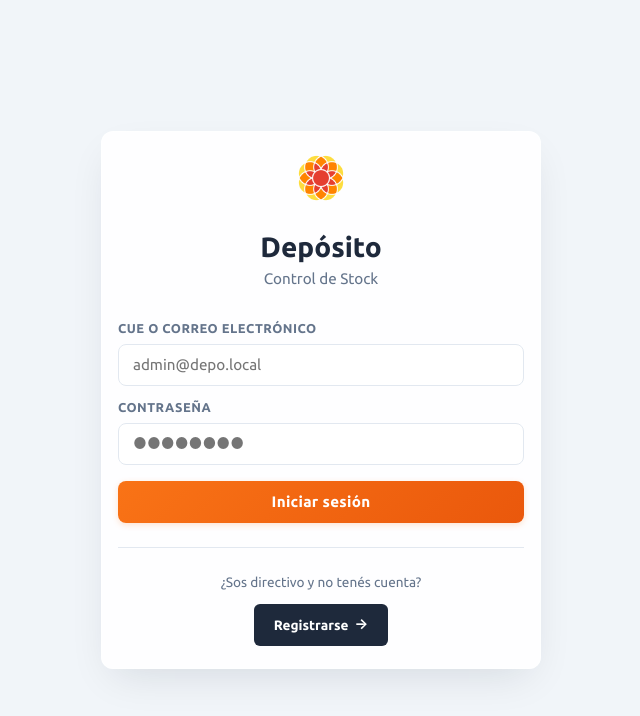
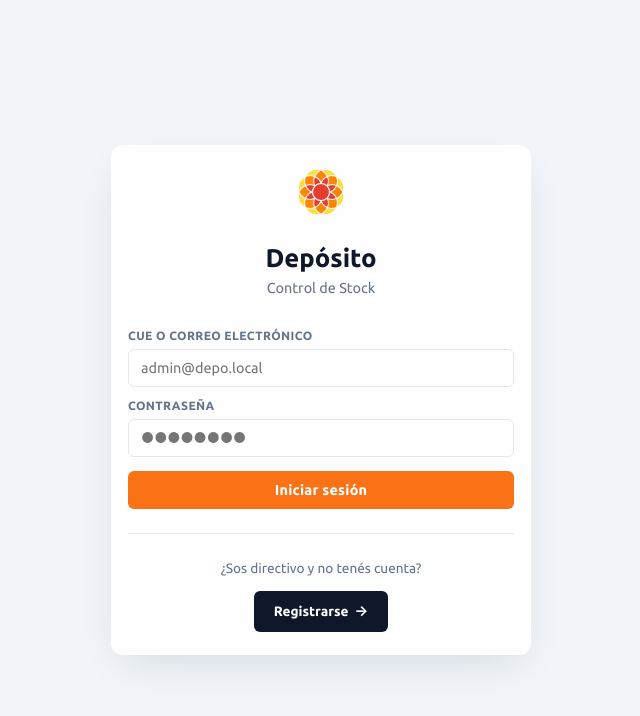
Before and after one commit to Nahuel-Tapia/Depo, a React (Vite) app in the folder frontend/: page / in a window 1280 px wide. Shown: the top 716 px of the page, without its empty margins (319-959 px from the left). Built offline with nearby package versions, Linux system fonts and the light colour scheme; no server answers.

Commit message:
style(ui): diseño minimalista plano sin sombras pesadas, gradientes ni efectos innecesarios

```diff
--- a/frontend/src/styles/components.css
+++ b/frontend/src/styles/components.css
@@ -1,14 +1,12 @@
 /* ===== FORMS ===== */
 label {
   display: block;
-  margin: 12px 0 6px;
+  margin: 10px 0 4px;
   font-weight: 600;
-  font-size: 0.8rem;
+  font-size: 0.75rem;
   color: var(--muted);
   text-transform: uppercase;
-  letter-spacing: 0.5px;
-  position: static;
-  padding-left: 0;
+  letter-spacing: 0.4px;
 }
 
 label::before {
@@ -19,111 +17,95 @@ input,
 select,
 button {
   width: 100%;
-  padding: 10px 14px;
+  padding: 8px 12px;
   border-radius: var(--radius-md);
   border: 1px solid var(--border);
-  font-size: 0.95rem;
-  min-height: 42px;
+  font-size: 0.9rem;
+  min-height: 38px;
   display: flex;
   align-items: center;
-  transition: all 0.2s var(--ease-smooth);
+  transition: background-color 0.15s ease, border-color 0.15s ease;
   background-color: #ffffff;
+  box-shadow: none !important;
 }
 
 input:hover:not(:disabled),
 select:hover:not(:disabled) {
-  border-color: #cbd5e1;
+  border-color: #94a3b8;
 }
 
 input:focus,
 select:focus {
   outline: none;
   border-color: var(--orange);
-  box-shadow: 0 0 0 3.5px rgba(249, 115, 22, 0.15);
   background-color: #ffffff;
 }
 
 button {
-  margin-top: 16px;
-  margin-bottom: 16px;
+  margin-top: 14px;
+  margin-bottom: 14px;
   border: none;
-  background: linear-gradient(135deg, var(--orange) 0%, var(--orange-hover) 100%);
+  background: var(--orange);
   color: white;
   font-weight: 600;
-  letter-spacing: 0.2px;
+  font-size: 0.9rem;
   cursor: pointer;
   justify-content: center;
-  box-shadow: 0 2px 6px rgba(249, 115, 22, 0.2);
-  transition: all 0.2s var(--ease-smooth);
-  position: relative;
-  overflow: hidden;
+  box-shadow: none !important;
+  transition: background-color 0.15s ease;
+  transform: none !important;
 }
 
 button:hover:not(:disabled) {
-  transform: translateY(-2px);
-  box-shadow: var(--shadow-orange);
+  background: var(--orange-hover);
+  transform: none !important;
+  box-shadow: none !important;
 }
 
 button:active:not(:disabled) {
-  transform: translateY(0) scale(0.98);
-  box-shadow: 0 2px 4px rgba(249, 115, 22, 0.2);
+  transform: none !important;
+  box-shadow: none !important;
 }
 
 button:disabled {
   opacity: 0.5;
   cursor: not-allowed;
-  transform: none !important;
-  box-shadow: none !important;
 }
 
 button.secondary {
   background: #ffffff;
   color: var(--dark);
-  border: 1.5px solid var(--border);
+  border: 1px solid var(--border);
   width: auto;
   margin: 0;
-  padding: 8px 18px;
-  box-shadow: var(--shadow-sm);
+  padding: 6px 14px;
+  box-shadow: none !important;
 }
 
 button.secondary:hover:not(:disabled) {
-  border-color: var(--dark);
+  border-color: #94a3b8;
   background: #f8fafc;
   color: var(--dark);
-  box-shadow: var(--shadow-md);
 }
 
 /* ===== MESSAGES ===== */
-@keyframes msgSlideIn {
-  from {
-    opacity: 0;
-    transform: translateY(-8px);
-  }
-  to {
-    opacity: 1;
-    transform: translateY(0);
-  }
-}
-
 .msg {
-  margin-top: 14px;
-  margin-bottom: 14px;
-  padding: 14px 18px 14px 52px;
+  margin-top: 12px;
+  margin-bottom: 12px;
+  padding: 10px 14px;
   min-height: 20px;
   border-radius: var(--radius-md);
-  font-size: 0.9rem;
+  font-size: 0.88rem;
   font-weight: 500;
-  line-height: 1.5;
-  border-left: 5px solid transparent;
-  position: relative;
-  box-shadow: var(--shadow-md);
+  line-height: 1.4;
+  border-left: 4px solid transparent;
+  box-shadow: none;
   display: none;
 }
 
 .msg.show {
   display: flex;
   align-items: center;
-  animation: msgSlideIn 0.25s var(--ease-spring);
 }
 
 .msg::before {
@@ -135,7 +117,6 @@ button.secondary:hover:not(:disabled) {
   background: #f0fdf4;
   border: 1px solid #bbf7d0;
   border-left: 4px solid #22c55e;
-  padding-left: 18px;
 }
 
 .msg-error {
@@ -143,7 +124,6 @@ button.secondary:hover:not(:disabled) {
   background: #fef2f2;
   border: 1px solid #fecaca;
   border-left: 4px solid #ef4444;
-  padding-left: 18px;
 }
 
 .msg-warning {
@@ -151,7 +131,6 @@ button.secondary:hover:not(:disabled) {
   background: #fffbeb;
   border: 1px solid #fde68a;
   border-left: 4px solid #f59e0b;
-  padding-left: 18px;
 }
 
 .msg-info {
@@ -159,21 +138,20 @@ button.secondary:hover:not(:disabled) {
   background: #eff6ff;
   border: 1px solid #bfdbfe;
   border-left: 4px solid #3b82f6;
-  padding-left: 18px;
 }
 
 /* ===== GRID ===== */
 .grid {
   display: grid;
-  gap: 18px;
-  grid-template-columns: repeat(auto-fit, minmax(220px, 1fr));
-  margin-bottom: 20px;
+  gap: 14px;
+  grid-template-columns: repeat(auto-fit, minmax(200px, 1fr));
+  margin-bottom: 16px;
 }
 
 /* ===== TABLES ===== */
 table {
-  margin-top: 16px;
-  margin-bottom: 24px;
+  margin-top: 14px;
+  margin-bottom: 20px;
   width: 100%;
   border-collapse: separate;
   border-spacing: 0;
@@ -181,54 +159,49 @@ table {
   border-radius: var(--radius-md);
   overflow: hidden;
   border: 1px solid var(--border);
-  box-shadow: var(--shadow-sm);
+  box-shadow: none;
 }
 
 th,
 td {
   border-bottom: 1px solid var(--border);
   text-align: left;
-  padding: 14px 16px;
-  font-size: 0.92rem;
-  transition: background 0.15s ease;
+  padding: 10px 12px;
+  font-size: 0.88rem;
 }
 
 th {
   background: #f8fafc;
-  font-weight: 700;
+  font-weight: 600;
   color: var(--muted);
   text-transform: uppercase;
-  font-size: 0.78rem;
-  letter-spacing: 0.6px;
+  font-size: 0.75rem;
+  letter-spacing: 0.4px;
   white-space: nowrap;
-  border-bottom: 2px solid var(--border);
+  border-bottom: 1px solid var(--border);
 }
 
 tbody td {
   background: white;
-  color: #1e293b;
-}
-
-tbody tr {
-  transition: transform 0.15s ease, background 0.15s ease;
+  color: #0f172a;
 }
 
 tbody tr:hover td {
-  background: #f1f5f9;
+  background: #f8fafc;
 }
 
 tbody tr:last-child td {
   border-bottom: none;
 }
 
-/* Better table wrapper scrolling */
+/* Table wrapper */
 .table-wrapper {
   overflow-x: auto;
   -webkit-overflow-scrolling: touch;
-  margin-bottom: 20px;
+  margin-bottom: 16px;
   border-radius: var(--radius-md);
   border: 1px solid var(--border);
-  box-shadow: var(--shadow-sm);
+  box-shadow: none;
 }
 
 .table-wrapper table {
--- a/frontend/src/styles/premium.css
+++ b/frontend/src/styles/premium.css
@@ -85,13 +85,15 @@
   }
 }
 
-/* Rediseño de botones premium */
+/* Rediseño de botones flat */
 button:not(.secondary) {
-  letter-spacing: 0.3px;
+  letter-spacing: 0.2px;
+  box-shadow: none !important;
 }
 
 button:not(.secondary):hover {
-  box-shadow: var(--shadow-orange);
+  box-shadow: none !important;
+  transform: none !important;
 }
 
 /* Progress Indicators */
--- a/frontend/src/styles/variables.css
+++ b/frontend/src/styles/variables.css
@@ -3,7 +3,7 @@
 @import 'leaflet/dist/leaflet.css';
 
 :root {
-  --yellow: #facc15;
+  --yellow: #eab308;
   --orange: #f97316;
   --orange-hover: #ea580c;
   --orange-light: #fff7ed;
@@ -14,22 +14,22 @@
   --green-light: #ecfdf5;
   --blue: #3b82f6;
   --blue-light: #eff6ff;
-  --dark: #1e293b;
-  --dark-surface: #0f172a;
+  --dark: #0f172a;
+  --dark-surface: #1e293b;
   --card: #ffffff;
   --bg: #f8fafc;
   --text: #0f172a;
   --muted: #64748b;
   --border: #e2e8f0;
 
-  /* Clean Shadows & Radii */
-  --shadow-sm: 0 1px 2px 0 rgba(0, 0, 0, 0.05);
-  --shadow-md: 0 4px 6px -1px rgba(0, 0, 0, 0.06), 0 2px 4px -1px rgba(0, 0, 0, 0.03);
-  --shadow-lg: 0 10px 25px -5px rgba(0, 0, 0, 0.08), 0 4px 10px -2px rgba(0, 0, 0, 0.04);
+  /* Minimalist Flat UI - No heavy shadows */
+  --shadow-sm: none;
+  --shadow-md: none;
+  --shadow-lg: 0 4px 12px rgba(0, 0, 0, 0.05);
 
-  --radius-sm: 6px;
-  --radius-md: 8px;
-  --radius-lg: 12px;
+  --radius-sm: 4px;
+  --radius-md: 6px;
+  --radius-lg: 8px;
   --radius-pill: 9999px;
   --ease-smooth: cubic-bezier(0.4, 0, 0.2, 1);
 }
@@ -43,7 +43,7 @@ body {
   margin: 0;
   background: var(--bg);
   color: var(--text);
-  font-size: 0.95rem;
+  font-size: 0.92rem;
   font-weight: 400;
   line-height: 1.5;
   -webkit-font-smoothing: antialiased;
@@ -55,7 +55,7 @@ body {
   display: flex;
   align-items: flex-start;
   justify-content: center;
-  padding: 24px;
+  padding: 20px;
 }
 
 .auth-container {
@@ -69,19 +69,19 @@ body {
 .card {
   width: 100%;
   background: var(--card);
-  border-radius: var(--radius-lg);
-  box-shadow: var(--shadow-sm);
-  padding: 32px 36px;
+  border-radius: var(--radius-md);
+  box-shadow: none;
+  padding: 28px 32px;
   min-height: 90vh;
   border: 1px solid var(--border);
 }
 
 .auth-card {
-  width: min(440px, 100%);
+  width: min(420px, 100%);
   min-height: auto;
-  padding: 36px;
-  border-radius: var(--radius-lg);
-  box-shadow: var(--shadow-lg);
+  padding: 32px;
+  border-radius: var(--radius-md);
+  box-shadow: 0 4px 16px rgba(0, 0, 0, 0.04);
   background: #ffffff;
   border: 1px solid var(--border);
 }
@@ -91,14 +91,13 @@ body {
   display: flex;
   justify-content: space-between;
   align-items: center;
-  margin: -32px -36px 28px -36px;
-  padding: 16px 36px;
+  margin: -28px -32px 24px -32px;
+  padding: 14px 32px;
   background: #ffffff;
   gap: 16px;
-  border-radius: var(--radius-lg) var(--radius-lg) 0 0;
-  border-bottom: 2px solid var(--border);
+  border-radius: var(--radius-md) var(--radius-md) 0 0;
+  border-bottom: 1px solid var(--border);
   color: var(--dark);
-  box-shadow: var(--shadow-sm);
 }
 
 .logo-container {
@@ -108,26 +107,26 @@ body {
 }
 
 .logo-container img {
-  height: 40px;
+  height: 38px;
   width: auto;
 }
 
 .user-info {
   display: flex;
   align-items: center;
-  gap: 12px;
+  gap: 10px;
 }
 
 #currentUser {
   display: inline-flex;
   align-items: center;
   justify-content: center;
-  width: 36px;
-  height: 36px;
+  width: 34px;
+  height: 34px;
   border-radius: 50%;
   background: var(--dark);
   color: white;
-  font-weight: 700;
+  font-weight: 600;
   font-size: 13px;
   border: none;
 }
@@ -137,36 +136,36 @@ h1,
 h2,
 h3,
 h4 {
-  margin: 0 0 16px;
+  margin: 0 0 14px;
   color: var(--dark);
   font-weight: 700;
   line-height: 1.25;
 }
 
 h1 {
-  font-size: 1.75rem;
+  font-size: 1.6rem;
 }
 
 h2 {
-  font-size: 1.4rem;
-  margin-top: 20px;
-  margin-bottom: 16px;
-  padding-bottom: 8px;
+  font-size: 1.3rem;
+  margin-top: 16px;
+  margin-bottom: 14px;
+  padding-bottom: 6px;
   color: var(--dark);
   position: relative;
   display: inline-block;
 }
 
 h3 {
-  font-size: 1.15rem;
-  margin-top: 16px;
-  padding-bottom: 6px;
+  font-size: 1.1rem;
+  margin-top: 14px;
+  padding-bottom: 4px;
   position: relative;
   display: inline-block;
 }
 
 h4 {
-  font-size: 0.95rem;
+  font-size: 0.9rem;
   font-weight: 600;
 }
 
@@ -177,15 +176,15 @@ h3::after {
   left: 0;
   bottom: 0;
   width: 100%;
-  height: 2.5px;
+  height: 2px;
   background: var(--orange);
   border-radius: var(--radius-pill);
 }
 
 .subtitle {
-  margin: 0 0 20px;
+  margin: 0 0 16px;
   color: var(--muted);
-  font-size: 0.95rem;
+  font-size: 0.9rem;
   font-weight: 400;
 }
 
```
